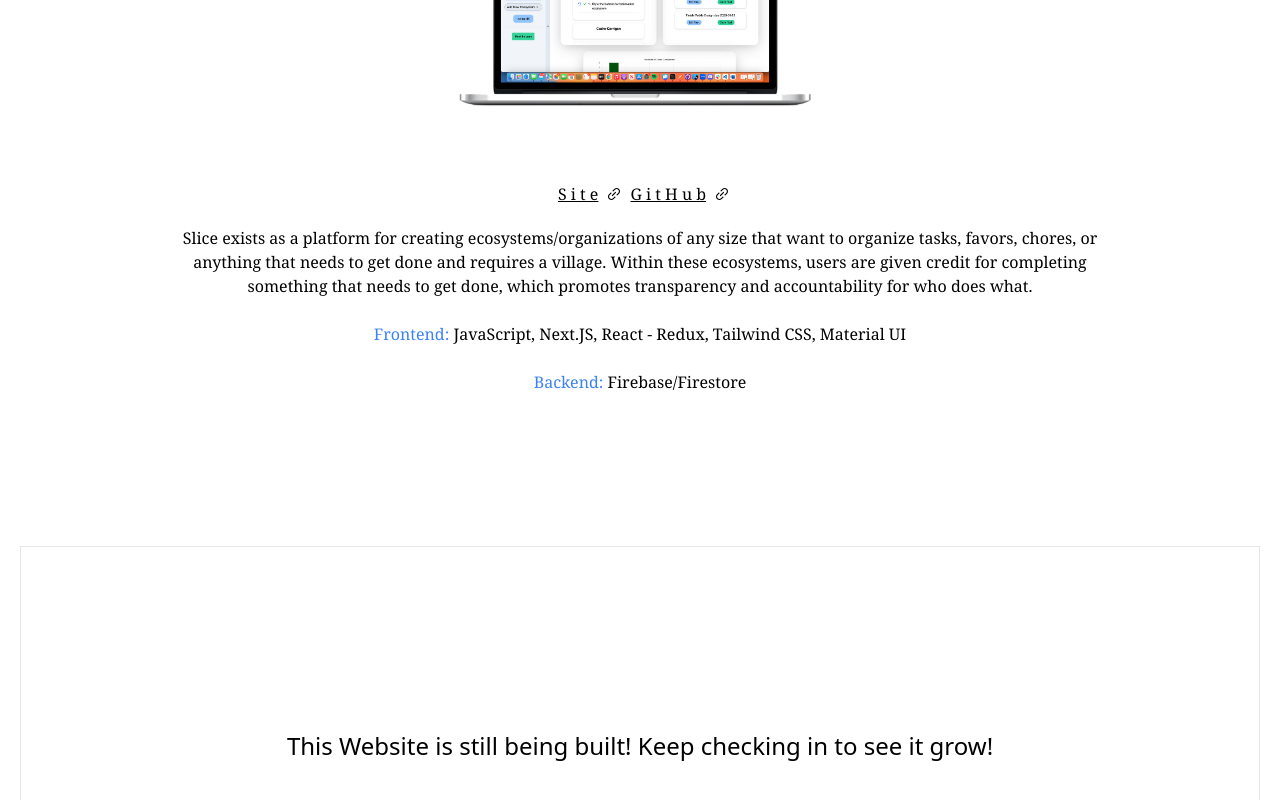
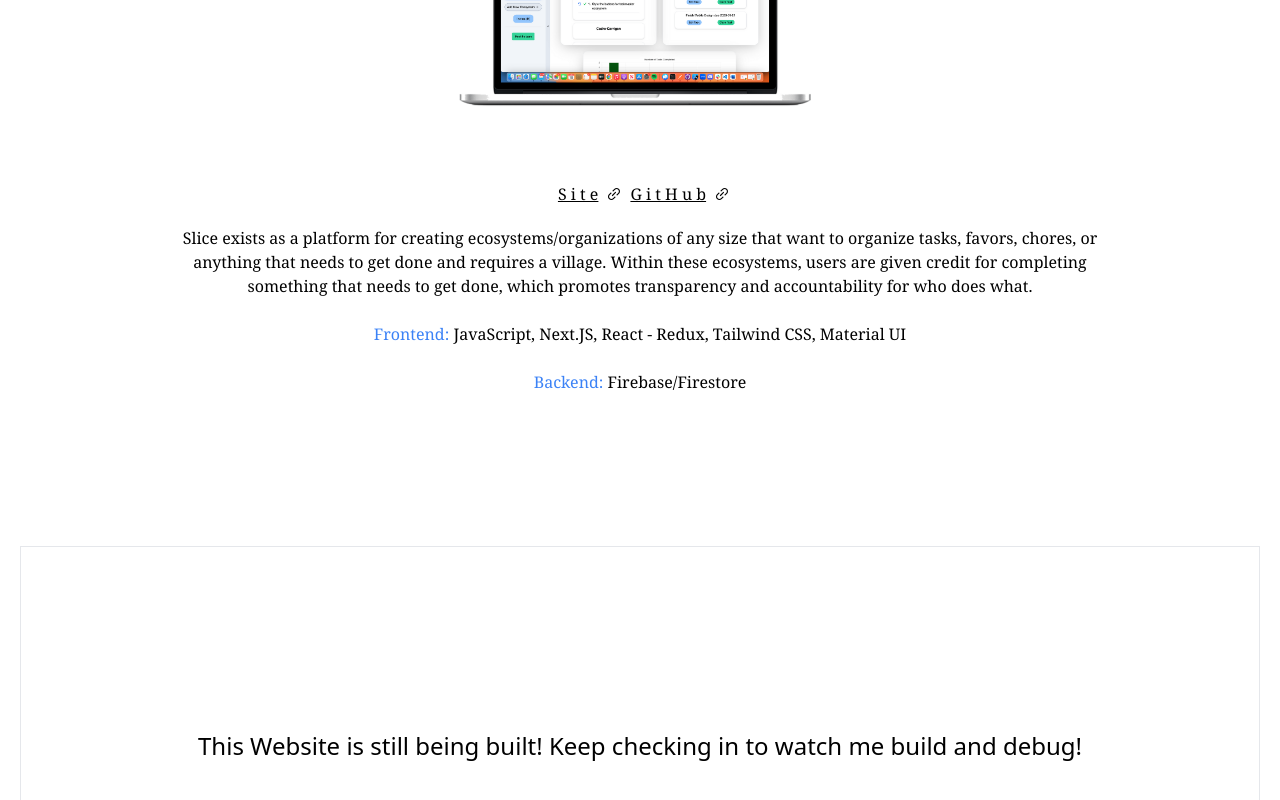
Before and after one commit to sirwin6/scott-irwin-portfolio, a Next.js app: page / in a window 1280 px wide. Shown: the part 873-1673 px from the top of the page. Built offline with nearby package versions, Linux system fonts and the light colour scheme.

Commit message:
vercel deployment looks different than local

```diff
--- a/pages/index.js
+++ b/pages/index.js
@@ -238,7 +238,8 @@ export default function Home() {
         </div>
         <div className='flex m-5 border justify-center items-center iphone:h-1/2 laptop:h-1/2'>
           <p className='text-2xl'>
-            This Website is still being built! Keep checking in to see it grow!
+            This Website is still being built! Keep checking in to watch me
+            build and debug!
           </p>
         </div>
       </main>
```
